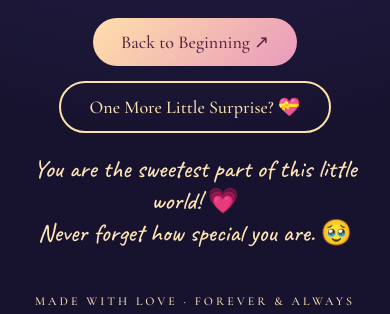
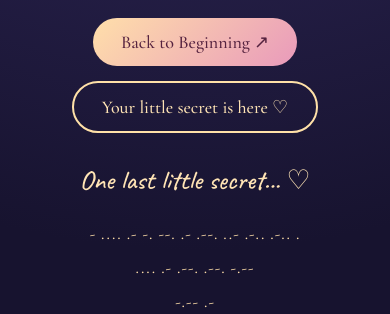
Before and after one commit to devaathmika2611-alt/Arun-little-world-, a plain HTML site: page closing.html in a window 390 px wide. Both pictures are taken after a click on the button "One More Little Surprise? 💝". Shown: the part 530-844 px from the top of the page. Drawn offline with nearby package versions, Linux system fonts and the light colour scheme.

Commit message:
Update closing.html

```diff
--- a/closing.html
+++ b/closing.html
@@ -28,12 +28,19 @@ body {
 
 .closing {
   max-width: 600px;
+  width: 100%;
   animation: appear 1.5s ease;
 }
 
 @keyframes appear {
-  from { opacity: 0; transform: translateY(30px); }
-  to { opacity: 1; transform: translateY(0); }
+  from {
+    opacity: 0;
+    transform: translateY(30px);
+  }
+  to {
+    opacity: 1;
+    transform: translateY(0);
+  }
 }
 
 .stars {
@@ -60,7 +67,9 @@ p {
 }
 
 @keyframes beat {
-  50% { transform: scale(1.2); }
+  50% {
+    transform: scale(1.2);
+  }
 }
 
 a {
@@ -73,6 +82,7 @@ a {
   text-decoration: none;
   font-size: 18px;
 }
+
 .secret-btn {
   display: inline-block;
   margin-top: 15px;
@@ -84,19 +94,46 @@ a {
   font-family: inherit;
   font-size: 18px;
   cursor: pointer;
+  transition: 0.3s ease;
+}
+
+.secret-btn:hover {
+  background: #ffe1a8;
+  color: #39306b;
 }
 
 .secret-message {
   display: none;
-  font-family: 'Caveat', cursive;
-  font-size: 25px;
-  margin-top: 20px;
-  animation: appear 1s ease;
+  margin-top: 30px;
+  animation: appear 1.2s ease;
 }
 
 .secret-message.show {
   display: block;
 }
+
+.secret-title {
+  font-family: 'Caveat', cursive;
+  font-size: 30px;
+  margin-bottom: 20px;
+}
+
+.morse {
+  font-family: 'Cormorant Garamond', serif;
+  font-size: 20px;
+  line-height: 2;
+  letter-spacing: 2px;
+  color: #ffdfaa;
+  overflow-wrap: anywhere;
+}
+
+.secret-hint {
+  font-family: 'Caveat', cursive;
+  font-size: 23px;
+  margin-top: 20px;
+  line-height: 1.5;
+}
+
 .footer {
   margin-top: 45px;
   letter-spacing: 3px;
@@ -104,7 +141,18 @@ a {
 }
 
 @media(max-width:500px) {
-  h1 { font-size: 37px; }
+  h1 {
+    font-size: 37px;
+  }
+
+  .morse {
+    font-size: 17px;
+    letter-spacing: 1px;
+  }
+
+  .secret-title {
+    font-size: 27px;
+  }
 }
 </style>
 </head>
@@ -128,6 +176,7 @@ a {
   <div class="heart">💗</div>
 
   <a href="index.html">Back to Beginning ↗</a>
+
   <br>
 
   <button class="secret-btn" onclick="showSecret()">
@@ -135,19 +184,39 @@ a {
   </button>
 
   <div class="secret-message" id="secretMessage">
-  You are the sweetest part of this little world! 💗
+
+    <div class="secret-title">
+      One last little secret... ♡
+    </div>
+
+    <div class="morse">
+      - .... .- -. --. .- .--. ..- .-.. .-.. .<br>
+      .... .- .--. .--. -.--<br>
+      -.-- .-
+    </div>
+
+    <div class="secret-hint">
+      Decode me, if you can. ♡
       <br>
-  Never forget how special you are. 🥹
+      Think in dots &amp; dashes.
+    </div>
+
   </div>
 
   <div class="footer">
-    MADE WITH LOVE · FOREVER & ALWAYS
+    MADE WITH LOVE · FOREVER &amp; ALWAYS
   </div>
 
 </div>
+
 <script>
 function showSecret() {
-  document.getElementById("secretMessage").classList.add("show");
+  const message = document.getElementById("secretMessage");
+  const button = document.querySelector(".secret-btn");
+
+  message.classList.add("show");
+  button.textContent = "Your little secret is here ♡";
+  button.disabled = true;
 }
 </script>
 
```
Lines whose indentation alone changed are shown as unchanged.
